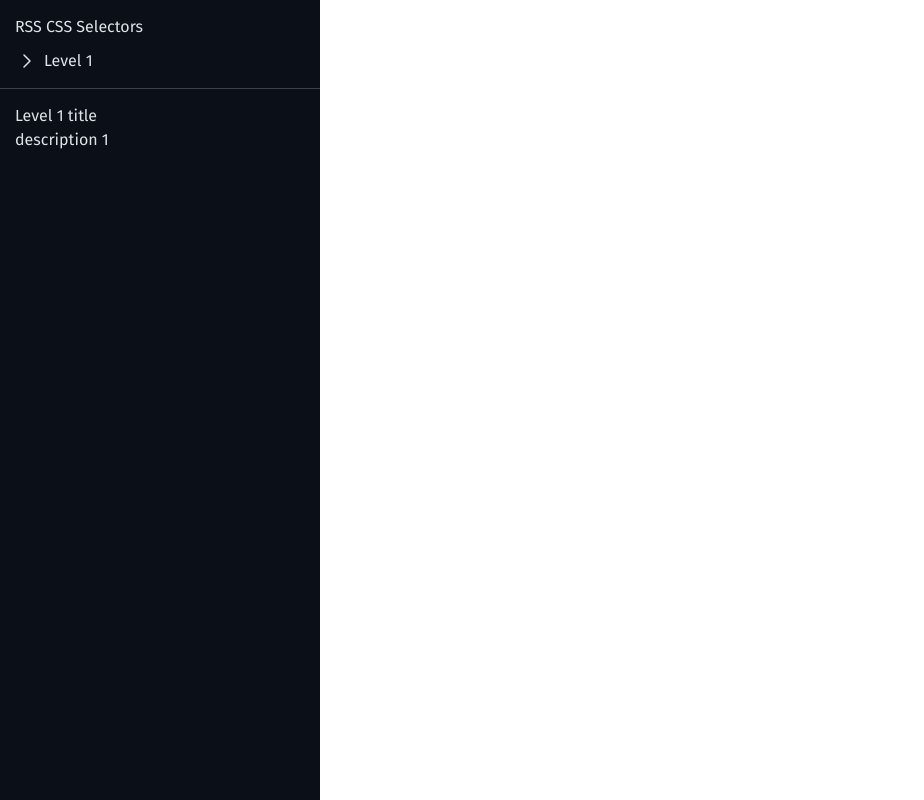
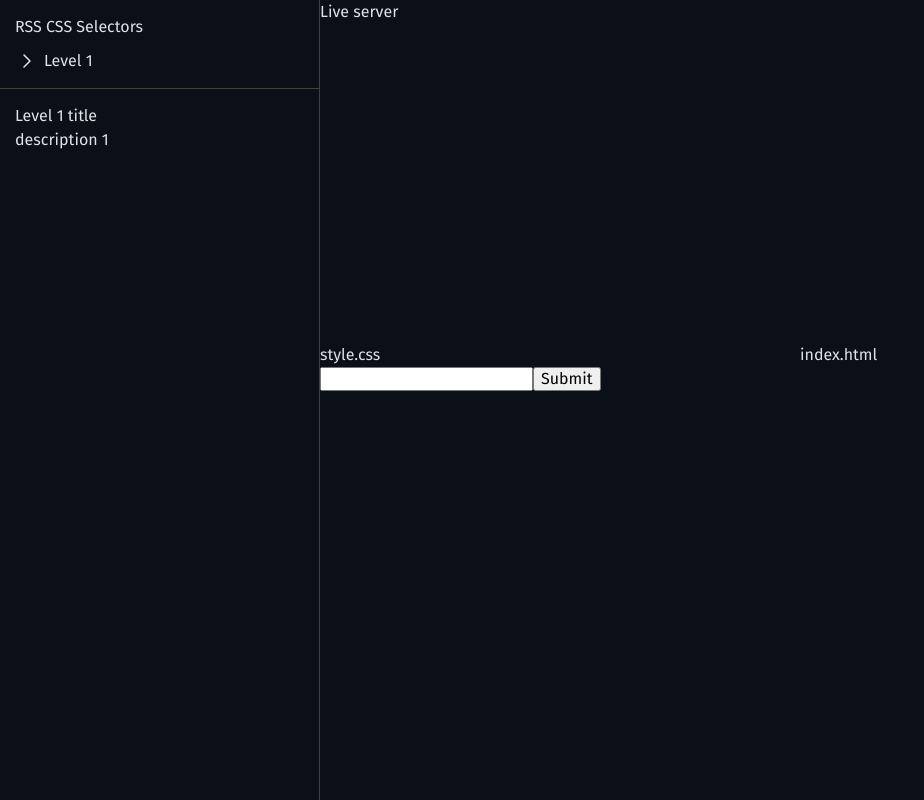
Before and after one commit to Wystov/async-race, a website built with webpack: page rss-css-selectors/index.html in a window 1280 px wide. Shown: the whole page, without its empty margins (0-924 px from the left). Built offline with nearby package versions, Linux system fonts and the light colour scheme.

Commit message:
feat: game markup created

```diff
--- a/rss-css-selectors/src/components/app.ts
+++ b/rss-css-selectors/src/components/app.ts
@@ -13,7 +13,7 @@ export class App {
     this.emitter = new EventEmitter();
     this.root = new ElementCreator({ classes: ['container'] }).getNode();
     this.task = new Tasks(this.root, this.emitter);
-    this.game = new Game(this.root);
+    this.game = new Game(this.root, this.emitter);
 
     document.body.append(this.root);
   }
--- a/rss-css-selectors/src/components/game/game.ts
+++ b/rss-css-selectors/src/components/game/game.ts
@@ -3,14 +3,18 @@ import { ElementCreator } from '../../utils/element-creator';
 import { Visualizer } from './visualizer/visualizer';
 import { StyleEditor } from './style-editor/style-editor';
 import { HtmlViewer } from './html-viewer/html-viewer';
+import type { EventEmitter } from '../../utils/event-emitter';
 
 export class Game {
-  private readonly game = new ElementCreator({ classes: ['game'] });
-  private readonly visualizer = new Visualizer(this.game.getNode());
-  private readonly styleEditor = new StyleEditor(this.game.getNode());
-  private readonly htmlViewer = new HtmlViewer(this.game.getNode());
+  private readonly game = new ElementCreator({ classes: ['game'] }).getNode();
+  private readonly visualizer;
+  private readonly styleEditor;
+  private readonly htmlViewer;
 
-  constructor(root: HTMLElement) {
-    root.append(this.game.getNode());
+  constructor(root: HTMLElement, emitter: EventEmitter) {
+    this.visualizer = new Visualizer(this.game, emitter);
+    this.styleEditor = new StyleEditor(this.game, emitter);
+    this.htmlViewer = new HtmlViewer(this.game, emitter);
+    root.append(this.game);
   }
 }
--- a/rss-css-selectors/src/components/game/html-viewer/html-viewer.ts
+++ b/rss-css-selectors/src/components/game/html-viewer/html-viewer.ts
@@ -1,11 +1,41 @@
 import { ElementCreator } from '../../../utils/element-creator';
+import type { EventEmitter } from '../../../utils/event-emitter';
+import { levelsData } from '../../../data/levels';
 
 export class HtmlViewer {
-  private readonly htmlViewer = new ElementCreator({
-    classes: ['game__html-viewer'],
-  });
+  private readonly section;
+  private readonly elements: Record<string, HTMLElement> = {};
+  private readonly emitter: EventEmitter;
 
-  constructor(parent: HTMLElement) {
-    parent.append(this.htmlViewer.getNode());
+  constructor(parent: HTMLElement, emitter: EventEmitter) {
+    this.emitter = emitter;
+    this.section = new ElementCreator({
+      classes: ['html-viewer', 'game__html-viewer'],
+    }).getNode();
+    this.init();
+    parent.append(this.section);
+  }
+
+  private init(): void {
+    this.elements.title = new ElementCreator({
+      classes: ['html-viewer__title'],
+      textContent: 'index.html',
+      parent: this.section,
+    }).getNode();
+    this.elements.body = new ElementCreator({
+      classes: ['html-viewer__body'],
+      parent: this.section,
+    }).getNode();
+    this.emitter.on('change-level', (data: string) => {
+      this.changeLevel(data);
+    });
+  }
+
+  private changeLevel(data: string): void {
+    const targetLvl = parseInt(data, 10) - 1;
+    const markup = levelsData[targetLvl].html;
+    if (typeof markup === 'string') {
+      this.elements.body.textContent = markup;
+    }
   }
 }
--- a/rss-css-selectors/src/components/game/style-editor/style-editor.ts
+++ b/rss-css-selectors/src/components/game/style-editor/style-editor.ts
@@ -1,11 +1,49 @@
 import { ElementCreator } from '../../../utils/element-creator';
+import type { EventEmitter } from '../../../utils/event-emitter';
 
 export class StyleEditor {
-  private readonly styleEditor = new ElementCreator({
-    classes: ['game__style-editor'],
-  });
+  private readonly section;
+  private readonly elements: Record<string, HTMLElement> = {};
+  private readonly emitter: EventEmitter;
 
-  constructor(parent: HTMLElement) {
-    parent.append(this.styleEditor.getNode());
+  constructor(parent: HTMLElement, emitter: EventEmitter) {
+    this.emitter = emitter;
+    this.section = new ElementCreator({
+      classes: ['style-editor', 'game__style-editor'],
+    }).getNode();
+    this.init();
+    parent.append(this.section);
+  }
+
+  private init(): void {
+    this.elements.title = new ElementCreator({
+      classes: ['style-editor__title'],
+      textContent: 'style.css',
+      parent: this.section,
+    }).getNode();
+    this.elements.body = new ElementCreator({
+      classes: ['style-editor__body'],
+      parent: this.section,
+    }).getNode();
+    this.elements.input = new ElementCreator({
+      tagName: 'input',
+      classes: ['style-editor__input'],
+      parent: this.elements.body,
+    }).getNode();
+    this.elements.input.setAttribute('type', 'text');
+    this.elements.sumbitBtn = new ElementCreator({
+      tagName: 'button',
+      classes: ['style-editor__submit-btn'],
+      textContent: 'Submit',
+      parent: this.elements.body,
+    }).getNode();
+    this.elements.sumbitBtn.addEventListener(
+      'click',
+      this.checkInput.bind(this)
+    );
+  }
+
+  private checkInput(): void {
+    console.log('check input');
   }
 }
--- a/rss-css-selectors/src/components/game/visualizer/visualizer.ts
+++ b/rss-css-selectors/src/components/game/visualizer/visualizer.ts
@@ -1,11 +1,50 @@
 import { ElementCreator } from '../../../utils/element-creator';
+import type { EventEmitter } from '../../../utils/event-emitter';
+import { levelsData } from '../../../data/levels';
 
 export class Visualizer {
-  private readonly visualizer = new ElementCreator({
-    classes: ['game__visualizer'],
-  });
+  private readonly section;
+  private readonly elements: Record<string, HTMLElement> = {};
+  private readonly emitter: EventEmitter;
 
-  constructor(parent: HTMLElement) {
-    parent.append(this.visualizer.getNode());
+  constructor(parent: HTMLElement, emitter: EventEmitter) {
+    this.emitter = emitter;
+    this.section = new ElementCreator({
+      classes: ['visualizer', 'game__visualizer'],
+    }).getNode();
+    this.init();
+    parent.append(this.section);
+  }
+
+  private init(): void {
+    this.elements.title = new ElementCreator({
+      classes: ['visualizer__title'],
+      textContent: 'Live server',
+      parent: this.section,
+    }).getNode();
+    this.elements.body = new ElementCreator({
+      classes: ['visualizer__body'],
+      parent: this.section,
+    }).getNode();
+    this.elements.task = new ElementCreator({
+      classes: ['visualizer__task'],
+      parent: this.elements.body,
+    }).getNode();
+    this.emitter.on('change-level', (data: string) => {
+      this.changeLevel(data);
+    });
+    this.elements.viewContainer = new ElementCreator({
+      classes: ['visualizer__view-container'],
+      parent: this.elements.body,
+    }).getNode();
+  }
+
+  private changeLevel(data: string): void {
+    const targetLvl = parseInt(data, 10) - 1;
+    this.elements.task.textContent = levelsData[targetLvl].task;
+    const markup = levelsData[targetLvl].html;
+    if (typeof markup === 'string') {
+      this.elements.viewContainer.innerHTML = markup;
+    }
   }
 }
--- a/rss-css-selectors/src/components/tasks/_tasks.scss
+++ b/rss-css-selectors/src/components/tasks/_tasks.scss
@@ -1,7 +1,7 @@
 .task {
   display: flex;
   flex-direction: column;
-  background-color: #0b0f18;
+  border-right: 1px solid #414141;
 
   &__selector,
   &__description {
--- a/rss-css-selectors/src/components/tasks/task-description/task-description.ts
+++ b/rss-css-selectors/src/components/tasks/task-description/task-description.ts
@@ -33,8 +33,8 @@ export class TaskDescription {
     });
   }
 
-  private changeLevel(elementTextContent: string): void {
-    const targetLvl = parseInt(elementTextContent, 10) - 1;
+  private changeLevel(data: string): void {
+    const targetLvl = parseInt(data, 10) - 1;
     const { title, description } = this.elements;
     title.textContent = levelsData[targetLvl].title;
     description.textContent = levelsData[targetLvl].description;
--- a/rss-css-selectors/src/data/levels.ts
+++ b/rss-css-selectors/src/data/levels.ts
@@ -2,61 +2,19 @@ export const levelsData = [
   {
     title: 'Level 1 title',
     description: 'description 1',
+    task: 'make this 1',
+    html: `
+    <dot></dot>
+    <dot></dot>
+    `,
   },
   {
     title: 'Level 2 title',
     description: 'description 2',
-  },
-  {
-    title: 'Level 3 title',
-    description: 'description 3',
-  },
-  {
-    title: 'Level 4 title',
-    description: 'description 4',
-  },
-  {
-    title: 'Level 5 title',
-    description: 'description 5',
-  },
-  {
-    title: 'Level 6 title',
-    description: 'description 6',
-  },
-  {
-    title: 'Level 7 title',
-    description: 'description 7',
-  },
-  {
-    title: 'Level 8 title',
-    description: 'description 8',
-  },
-  {
-    title: 'Level 9 title',
-    description: 'description 9',
-  },
-  {
-    title: 'Level 10 title',
-    description: 'description 10',
-  },
-  {
-    title: 'Level 11 title',
-    description: 'description 11',
-  },
-  {
-    title: 'Level 12 title',
-    description: 'description 12',
-  },
-  {
-    title: 'Level 13 title',
-    description: 'description 13',
-  },
-  {
-    title: 'Level 14 title',
-    description: 'description 14',
-  },
-  {
-    title: 'Level 15 title',
-    description: 'description 15',
+    task: 'make this 2',
+    html: `
+    <dot class="red"></dot>
+    <dot></dot>
+    `,
   },
 ];
--- a/rss-css-selectors/src/style.scss
+++ b/rss-css-selectors/src/style.scss
@@ -9,4 +9,5 @@
   font-family: 'Fira Sans', sans-serif;
   line-height: 1.5;
   user-select: none;
+  background-color: #0b0f18;
 }
```
